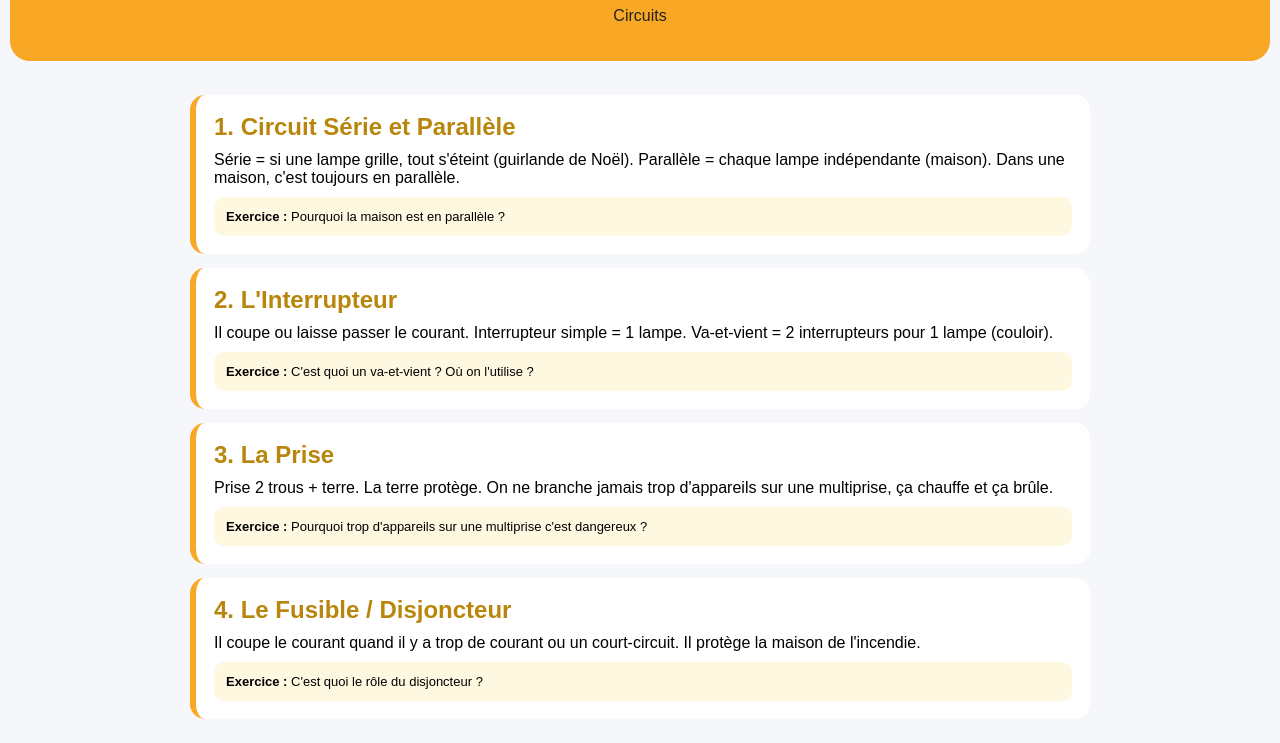
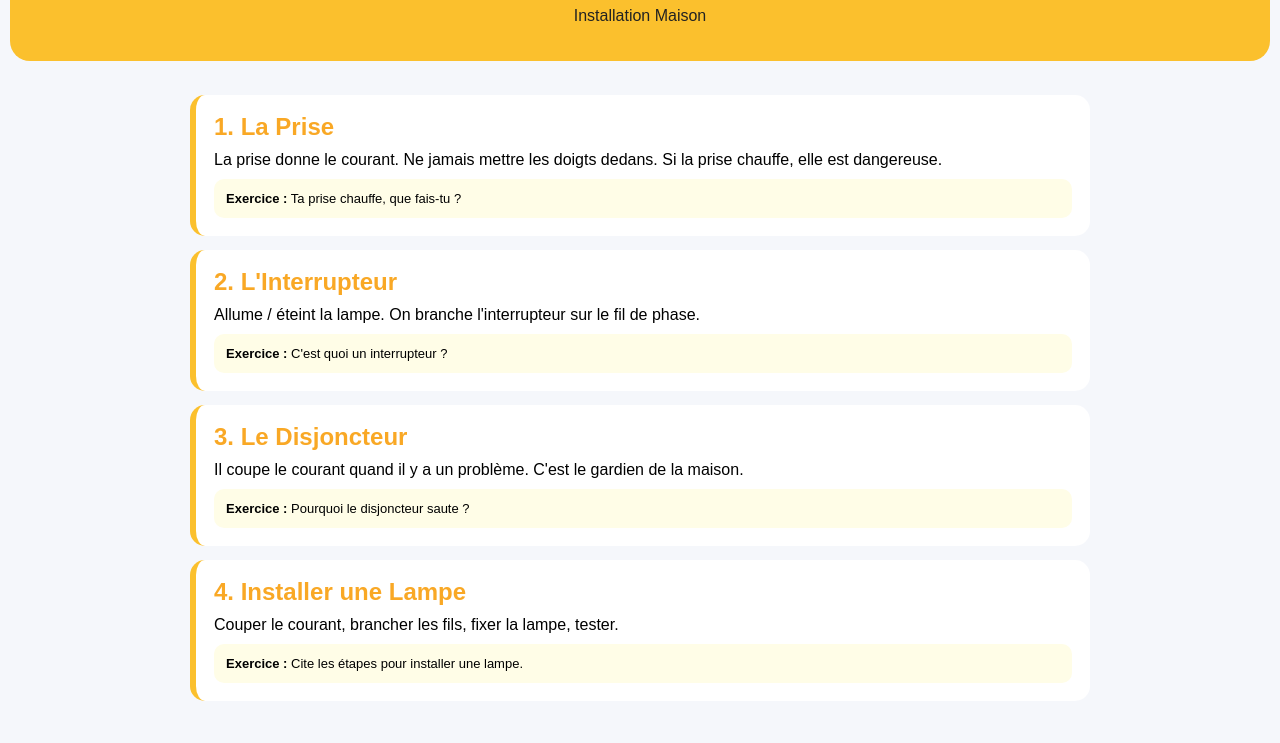
Before and after one commit to fenicienjayden-arch/ed-pour-tous, a plain HTML site: page 3e-electricite.html in a window 1280 px wide. Shown: the part 152-895 px from the top of the page. Drawn offline with Linux system fonts and the light colour scheme.

Commit message:
Update 3e-electricite.html

```diff
--- a/3e-electricite.html
+++ b/3e-electricite.html
@@ -1,6 +1,6 @@
-<!DOCTYPE html><html lang="fr"><head><meta charset="UTF-8"><meta name="viewport" content="width=device-width, initial-scale=1.0"><title>3e Électricité</title><style>body{margin:0;font-family:Arial;background:#f5f7fb}.top{background:#f9a825;padding:15px}.top a{color:#222;text-decoration:none;font-weight:bold}.banner{background:#f9a825;color:#222;margin:10px;padding:20px;border-radius:20px;text-align:center}.box{max-width:900px;margin:auto;padding:10px}.lecon{background:#fff;border-radius:15px;padding:18px;margin:14px 0;border-left:6px solid #f9a825}.lecon h2{color:#b8860b;margin:0 0 10px}.exo{background:#fff8e1;padding:12px;border-radius:10px;margin-top:10px;font-size:13px}</style></head><body><div class="top"><a href="option-electricite.html">← Électricité</a></div><div class="banner"><h1>⚡ 3e ÉLECTRICITÉ</h1><p>Circuits</p></div><div class="box">
-<div class="lecon"><h2>1. Circuit Série et Parallèle</h2>Série = si une lampe grille, tout s'éteint (guirlande de Noël). Parallèle = chaque lampe indépendante (maison). Dans une maison, c'est toujours en parallèle. <div class="exo"><b>Exercice :</b> Pourquoi la maison est en parallèle ?</div></div>
-<div class="lecon"><h2>2. L'Interrupteur</h2>Il coupe ou laisse passer le courant. Interrupteur simple = 1 lampe. Va-et-vient = 2 interrupteurs pour 1 lampe (couloir). <div class="exo"><b>Exercice :</b> C'est quoi un va-et-vient ? Où on l'utilise ?</div></div>
-<div class="lecon"><h2>3. La Prise</h2>Prise 2 trous + terre. La terre protège. On ne branche jamais trop d'appareils sur une multiprise, ça chauffe et ça brûle. <div class="exo"><b>Exercice :</b> Pourquoi trop d'appareils sur une multiprise c'est dangereux ?</div></div>
-<div class="lecon"><h2>4. Le Fusible / Disjoncteur</h2>Il coupe le courant quand il y a trop de courant ou un court-circuit. Il protège la maison de l'incendie. <div class="exo"><b>Exercice :</b> C'est quoi le rôle du disjoncteur ?</div></div>
+<!DOCTYPE html><html lang="fr"><head><meta charset="UTF-8"><meta name="viewport" content="width=device-width, initial-scale=1.0"><title>3e Électricité</title><style>body{margin:0;font-family:Arial;background:#f5f7fb}.top{background:#fbc02d;padding:15px}.top a{color:#222;text-decoration:none;font-weight:bold}.banner{background:#fbc02d;color:#222;margin:10px;padding:20px;border-radius:20px;text-align:center}.box{max-width:900px;margin:auto;padding:10px}.lecon{background:#fff;border-radius:15px;padding:18px;margin:14px 0;border-left:6px solid #fbc02d}.lecon h2{color:#f9a825;margin:0 0 10px}.exo{background:#fffde7;padding:12px;border-radius:10px;margin-top:10px;font-size:13px}</style></head><body><div class="top"><a href="option-electricite.html">← Électricité</a></div><div class="banner"><h1>⚡ 3e ÉLECTRICITÉ</h1><p>Installation Maison</p></div><div class="box">
+<div class="lecon"><h2>1. La Prise</h2>La prise donne le courant. Ne jamais mettre les doigts dedans. Si la prise chauffe, elle est dangereuse. <div class="exo"><b>Exercice :</b> Ta prise chauffe, que fais-tu ?</div></div>
+<div class="lecon"><h2>2. L'Interrupteur</h2>Allume / éteint la lampe. On branche l'interrupteur sur le fil de phase. <div class="exo"><b>Exercice :</b> C'est quoi un interrupteur ?</div></div>
+<div class="lecon"><h2>3. Le Disjoncteur</h2>Il coupe le courant quand il y a un problème. C'est le gardien de la maison. <div class="exo"><b>Exercice :</b> Pourquoi le disjoncteur saute ?</div></div>
+<div class="lecon"><h2>4. Installer une Lampe</h2>Couper le courant, brancher les fils, fixer la lampe, tester. <div class="exo"><b>Exercice :</b> Cite les étapes pour installer une lampe.</div></div>
 </div></body></html>
```
